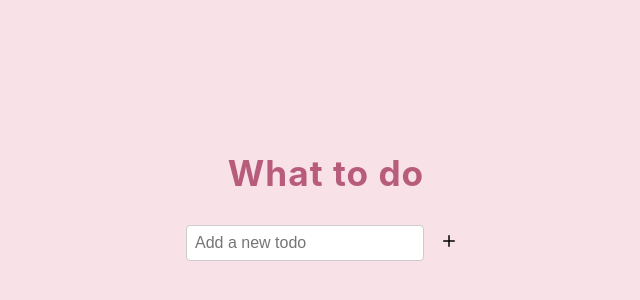
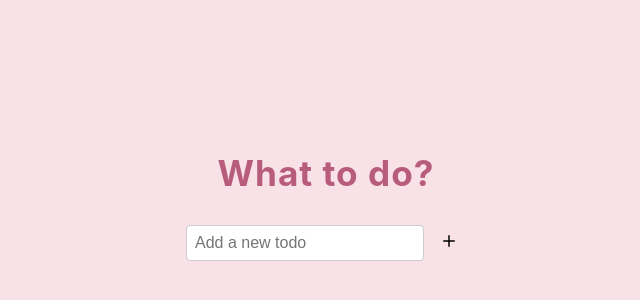
Before and after one commit to FannyPetersen/todo, a React (Vite) app: page / in a window 1280 px wide. Shown: the part 192-492 px from the top of the page, without its empty margins (314-954 px from the left). Built offline with nearby package versions, Linux system fonts and the light colour scheme.

Commit message:
Update header and title

```diff
--- a/index.html
+++ b/index.html
@@ -4,7 +4,7 @@
     <meta charset="UTF-8" />
     <link rel="icon" type="image/svg+xml" href="/vite.svg" />
     <meta name="viewport" content="width=device-width, initial-scale=1.0" />
-    <title>What to do</title>
+    <title>What to do?</title>
   </head>
   <body>
     <div id="root"></div>
--- a/src/App.tsx
+++ b/src/App.tsx
@@ -47,7 +47,7 @@ function App() {
 
   return (
     <div className="app-container">
-      <h1>What to do</h1>
+      <h1>What to do?</h1>
       <div style={{ display: 'flex', alignItems: 'center', gap: '8px', marginBottom: '24px' }}>
         <input
           type="text"
```
